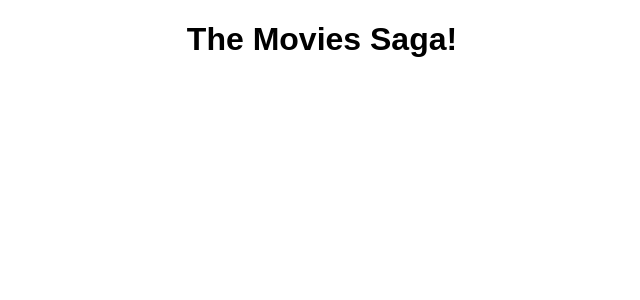
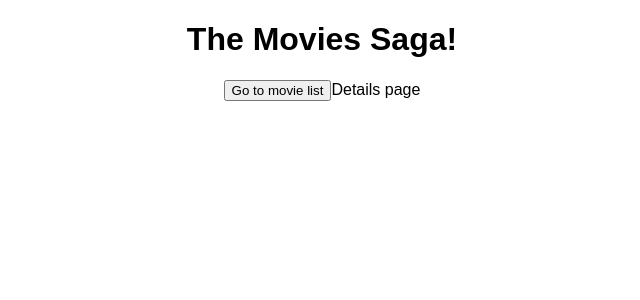
Before and after one commit to MaxwellChrysler/weekend-movie-saga, a React (Create React App) app: page /#/details in a window 1280 px wide. Shown: the top 300 px of the page, without its empty margins (318-958 px from the left). Built offline with nearby package versions, Linux system fonts and the light colour scheme.

Commit message:
add button to change between pages

```diff
--- a/src/components/App/App.js
+++ b/src/components/App/App.js
@@ -1,6 +1,8 @@
 import {HashRouter as Router, Route} from 'react-router-dom';
 import './App.css';
 import MovieList from '../MovieList/MovieList'
+import Details from '../Details/Details'
+
 
 function App() {
   return (
@@ -11,9 +13,13 @@ function App() {
           <MovieList />
         </Route>
 
+
+        <Route exact path ="/details">
+          <Details/>
+        </Route>
         {/* Details page */}
 
-        {/* Add Movie page */}
+
       </Router>
     </div>
   );
--- /dev/null
+++ b/src/components/Details/Details.jsx
@@ -0,0 +1,28 @@
+import React, { useEffect } from 'react';
+import { useDispatch, useSelector } from 'react-redux';
+import { useHistory } from "react-router-dom/cjs/react-router-dom.min";
+import './Details.css'
+
+
+
+function Details () {
+    const history = useHistory();
+
+
+    const handleSubmit = (event) => { // function for button to change pages
+        event.preventDefault();
+        history.push("/");
+      };
+    return (
+
+        <div>
+<button className="switchPages" onClick={handleSubmit}>Go to movie list </button>
+            Details page
+        </div>
+    )
+
+
+
+}
+
+export default Details;
--- a/src/components/MovieList/MovieList.jsx
+++ b/src/components/MovieList/MovieList.jsx
@@ -1,9 +1,10 @@
 import React, { useEffect } from 'react';
 import { useDispatch, useSelector } from 'react-redux';
+import { useHistory } from "react-router-dom/cjs/react-router-dom.min";
 import './MovieList.css'
 
 function MovieList() {
-
+    const history = useHistory();
     const dispatch = useDispatch();
     const movies = useSelector(store => store.movies);
 
@@ -11,8 +12,15 @@ function MovieList() {
         dispatch({ type: 'FETCH_MOVIES' });
     }, []);
 
+
+    const handleSubmit = (event) => { // function for button to change pages
+        event.preventDefault();
+        history.push("/details");
+      };
+
     return (
         <main>
+            <button className="switchPages" onClick={handleSubmit}>Go to movie list </button>
             <h1>MovieList</h1>
             <section className="movies">
                 {movies.map(movie => {
```
Also changed, not shown: src/components/Details/Details.css (added), 1 other file (tests, documents, lock files or other folders).
